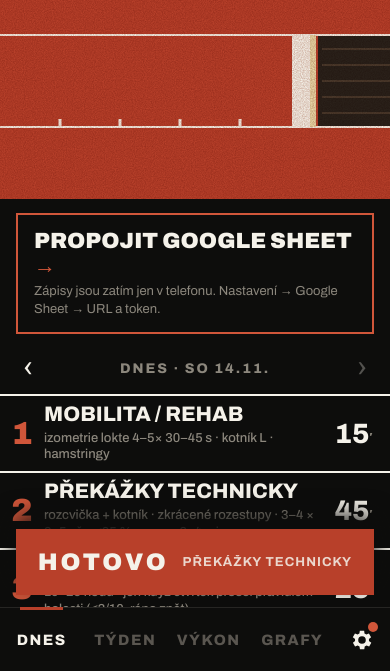
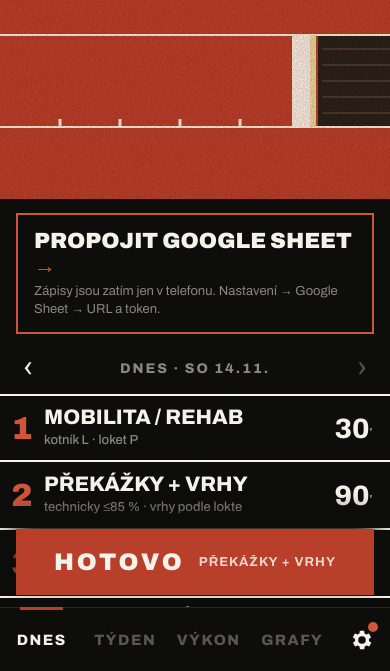
Before and after one commit to gasiunasdominik-lgtm/trenink-denik, a plain HTML site: page index.html in a window 390 px wide. Shown: the part 173-844 px from the top of the page. Drawn offline with Linux system fonts and the light colour scheme.

Commit message:
Šablona: jeden trénink denně s předepsaným obsahem, tvoje data beze změny
- každý den jedna jednotka (So navíc Sauna + masáž); pole `obsah` = předepsaný
  obsah, předvyplní se do zápisu a jde upravit v zápisu i v Nastavení → Šablona
- TEMPLATE_VERSION 3: mění se jen šablona; denní Mobilita / rehab se vrací
  na původní (kotník L · loket P, 30 min), když ji přepsala verze 2
- zápisy navázané na řádek, který v nové šabloně není, se dál zobrazují
- sw VERSION v20

Co-Authored-By: Claude Opus 5.5 <noreply@anthropic.com>

```diff
--- a/css/app.css
+++ b/css/app.css
@@ -337,6 +337,7 @@ textarea.text-in { resize: vertical; line-height: 1.4; }
 .tpl-unit .sel { grid-column: 1 / 3; }
 .tpl-unit .btn-x { grid-column: 3; grid-row: 1; }
 .tpl-unit .text-in { padding: 10px; font-size: 16px; }
+.tpl-unit .tpl-obsah { grid-column: 1 / -1; font-size: 14px; line-height: 1.35; }
 .tpl-min { grid-column: 1 / -1; display: flex; align-items: center; gap: 6px; color: var(--dim); font-size: 13px; }
 .tpl-min .text-in { width: 72px; }
 .chips { display: flex; flex-wrap: wrap; gap: 8px; }
--- a/js/calc/plan.js
+++ b/js/calc/plan.js
@@ -25,7 +25,10 @@ export function dayRows(datum) {
     const u = logged.find(x => x.id === id);
     return { id, plan: p, unit: u, ...p, ...(u || {}), done: !!u && u.min > 0, skipped: !!u?.skip, poradi: i };
   });
-  logged.filter(u => !u.id.includes('-p'))
+  // zápisy, které nejsou navázané na žádný řádek dnešní šablony (navíc, nebo ze staré šablony), se ukážou vždy
+  const used = new Set(rows.map(r => r.id));
+  // (vynechané nebo smazané řádky staré šablony se už neukazují)
+  logged.filter(u => !used.has(u.id) && !(u.id.includes('-p') && !(u.min > 0)))
     .sort((a, b) => partOrder(a) - partOrder(b) || a.id.localeCompare(b.id))
     .forEach((u, j) => rows.push({ id: u.id, plan: null, unit: u, ...u, done: u.min > 0, poradi: 100 + j }));
   return rows;
--- a/js/config.js
+++ b/js/config.js
@@ -41,35 +41,56 @@ export const TYPE_GROUPS = [['rychlost', 'Rychlost'], ['vytrvalost', 'Vytrvalost
 export const UNIT_DISC = [['100', '100 m'], ['dalka', 'Dálka'], ['koule', 'Koule'], ['vyska', 'Výška'], ['400', '400 m'], ['110pr', 'Překážky'],
   ['disk', 'Disk'], ['tyc', 'Tyč'], ['ostep', 'Oštěp'], ['1500', '1500 m'], ['stafeta', 'Štafeta']];
 
-const u = (typ, nazev, detail, min) => ({ typ, nazev, detail, min });
+const u = (typ, nazev, detail, min, extra = {}) => ({ typ, nazev, detail, min, ...extra });
 
 /**
- * Týdenní šablona: klíč = den v týdnu (1 = pondělí … 7 = neděle).
+ * Týdenní šablona: klíč = den v týdnu (1 = pondělí … 7 = neděle). Jeden trénink = jedna jednotka;
+ * `obsah` je předepsaný obsah, který se předvyplní do zápisu a dá se tam i v Nastavení upravit.
  * Plán vícebojaře od 11/2026: Po + Út těžké, St lehká, Čt technický, Pá těžký, So střední, Ne volno.
  */
 export const DEFAULT_TEMPLATE = {
-  1: [u('rychlost', 'Rychlost se sprintery', 'max rychlost · se skupinou · na konci nic navíc', 90)],
-  2: [{ ...u('technika', 'Výška', 'rozcvička + prevence · max. 10–12 skoků', 50), discipliny: 'vyska' },
-      u('vybusnost', 'Výskoky', 'SL RDL + flexe kyčle KB 12,5 kg 2×6/n · pogo s gumou 2–3×15 · RFE split jump 4×3/n · SL CMJ 3×3/n · pauza 2–3 min', 25),
-      u('tempo', 'Extenzivní tempo', '5–6× 200 m na 70–75 % · klus/chůze mezi úseky', 22),
-      u('sila', 'Bulharský dřep', 'týdny 1–2: 4×6, pak 5×6 · 10+10 kg · RPE 75–85 % · 3 s dolů, výbušně nahoru · pauza 2–3 min', 23)],
-  3: [u('aerobni', 'Rozběhání + ABC', 'regenerační tempo · odrazy jen symbolicky (skipy)', 30),
-      u('mobilita', 'Fyzio', 'powerball 3×30 s · KB rotace 3×8/str · mostík 1 noha 3×30 s · zápěstí + pronace 3×12 (izotonicky až po izometrii) · dead bug 2×8 · Pallof 2×8', 30)],
-  4: [{ ...u('technika', 'Tyč + vrh', 'se skupinou · ztuhlé nohy → kratší rozběh (4–6 kroků)', 90), discipliny: 'tyc,koule' },
-      u('sila', 'Horní polovina těla', '2–3 cviky × 3 série, převaha tahů · přítahy, shyby, landmine press, medicinbal · bez těžkého benche', 20)],
-  5: [{ ...u('rv', 'Rychlostní vytrvalost / 1500', 'se skupinou · nebo příprava na 1500/1000 m', 75), zamereni: 'rv,vytrvalost', discipliny: '1500' },
-      u('slabiny', 'Reverse nordic + core', 'reverse nordic 1×6 (od 3. týdne 2×6) · core 3×8–10', 10)],
-  6: [{ ...u('technika', 'Překážky technicky', 'rozcvička + kotník · zkrácené rozestupy · 3–4 × 3–5 př. · ≤85 % · pauza 3–4 min', 45), discipliny: '110pr' },
-      { ...u('technika', 'Vrhy podle fáze lokte', '10–25 hodů · jen když čtvrtek prošel pravidlem bolesti (≤3/10, ráno zpět)', 25), discipliny: 'koule' },
-      u('aerobni', 'Volitelný klus + strečink', 'klus 20–30 min, RPE ≤4 · vynech při nízkém HRV nebo ztuhlém hamstringu', 20),
-      u('regenerace', 'Sauna / masáž', 'regenerace', 45)],
+  1: [u('rychlost', 'Rychlost se sprintery', 'max rychlost · se skupinou', 90, {
+    obsah: '4min. Klus; 10min MMPR; technické cvičení na běh s mediky/gumou/malými překážkami; akcelerace + max rychlost [20–30m úseky podle trenéra, plná p.]; 4min. Klus',
+  })],
+  2: [u('technika', 'Výška + síla', 'výška → výskoky → tempo → bulharák', 120, {
+    zamereni: 'technika,vybusnost,sila,tempo', discipliny: 'vyska',
+    obsah: 'Warm up Running 2x(60-50-40-30-20s) p1 p3; 10min MMPR; izometrie loket; 4x running ABC, 4x jumping ABC; Výška [10–12x skoky ze 4/6 kroků]; '
+      + 'Příprava + stabilita: 8+8 RDL single leg + FX kyčle s 12,5kg KB, 2x20 pogo jumps (s gumou); '
+      + 'Výskoky: Rear foot elevated Split squat jump 3x(4+4) p. 2–3min., Single leg countermovement jump 3x(4+4); '
+      + 'Extenzivní tempo [5–6x 200m 70–75% p. klus/chůze]; '
+      + 'Bulgarian Split squat (excentricky dolu, explozivně nahoru) 3x(6+6) RPE 75-85% (10+10kg) p. 2–3min.; 400m výklus',
+  })],
+  3: [u('aerobni', 'Rozběhání + fyzio', 'lehký den · loket, core, mostík', 60, {
+    zamereni: 'aerobni,mobilita',
+    obsah: 'Warm up Running 6x60s p1; 10min MMPR; 10x30m ABC (odrazy jen skipy); '
+      + 'Fyzio: Powerball 3x30s, KB rotace 3x(8+8); Mostík na jedné noze 3x(30s+30s); '
+      + 'Zápěstní flexe 3x12, pronace s odporem 3x12 (izotonicky až po izometrické fázi); Core: dead bug 2x8, Pallof press s gumou 2x8',
+  })],
+  4: [u('technika', 'Tyč + vrh', 'se skupinou · horní polovina na konci', 110, {
+    zamereni: 'technika,sila', discipliny: 'tyc,koule',
+    obsah: '800m klus; 10min MMPR; 5x ABC; 2x rovinka; 20min plant drills; Tyč [skoky ze 6/8 kroků; ztuhlé nohy → kratší rozběh]; '
+      + 'Koule [odhody od prsou/z místa/sun]; Horní polovina: 3x (přítahy, shyby, landmine press, medicimbal) – bez těžkého benche; 120m výklus',
+  })],
+  5: [u('rv', 'Rychlostní vytrvalost', 'se skupinou · nebo příprava na 1500/1000m', 85, {
+    zamereni: 'rv,vytrvalost,slabiny', discipliny: '1500',
+    obsah: 'Warm up Running; 10min MMPR; 4x running ABC; 2x rovinka; RV / 1500m [úseky podle trenéra]; Reverse nordic 1x6 (od 3. týdne 2x6); Core 3x8–10; výklus',
+  })],
+  6: [u('technika', 'Překážky + vrhy', 'technicky ≤85 % · vrhy podle lokte', 90, {
+    zamereni: 'technika', discipliny: '110pr,koule',
+    obsah: 'Warm up Running; 10min MMPR + kotníková prevence; 4x ABC, 2x rovinka; Překážky [3–4x(3–5 překážek) zkrácené rozestupy ≤85% p. 3–4min.]; '
+      + 'Vrhy [10–25 hodů podle fáze lokte, jen když čtvrtek ≤3/10]; Klus 20–30min RPE ≤4 (vynechat při nízkém HRV/ztuhlém hamstringu); protažení',
+  }),
+      u('regenerace', 'Sauna + masáž', 'regenerace', 45)],
   7: [],
 };
 
-/** Verze výchozí šablony. Při zvýšení se uložená šablona jednou přepíše novou výchozí (viz store.mergeSettings). */
-export const TEMPLATE_VERSION = 2;
+/** Verze výchozí šablony. Při zvýšení se uložená šablona jednou nahradí novou (viz store.mergeSettings). */
+export const TEMPLATE_VERSION = 3;
 
-export const DEFAULT_DAILY = [u('mobilita', 'Mobilita / rehab', 'izometrie lokte 4–5× 30–45 s · kotník L · hamstringy', 15)];
+export const DEFAULT_DAILY = [u('mobilita', 'Mobilita / rehab', 'kotník L · loket P', 30)];
+
+/** Denní jednotka, kterou omylem nastavila verze 2 – při přechodu se vrací tvoje původní. */
+export const DAILY_V2 = [u('mobilita', 'Mobilita / rehab', 'izometrie lokte 4–5× 30–45 s · kotník L · hamstringy', 15)];
 
 export const DEFAULT_BODY_PARTS = ['P hamstring', 'L flexor kyčle', 'L kotník', 'P rameno', 'P loket'];
 
--- a/js/views/done.js
+++ b/js/views/done.js
@@ -51,6 +51,7 @@ export function openDone(row, datum, onSaved = () => {}) {
     nazev: row?.nazev ?? '',
     detail: row?.detail ?? '',
     plan_min: row?.plan?.min ?? null,
+    obsah: row?.plan?.obsah ?? '', // předepsaný obsah ze šablony; uložený zápis má vždy přednost
     ...(row?.unit || {}),
   };
   const prev = row?.unit ? { ...row.unit } : null;
--- a/js/views/settings.js
+++ b/js/views/settings.js
@@ -79,6 +79,7 @@ export function renderSettings() {
               Object.entries(TYPES).filter(([, t]) => t.group === g).map(([k, t]) => h('option', { value: k, selected: k === u.typ }, t.label))))),
           h('input.text-in', { value: u.nazev, placeholder: 'název', on: { change: e => { u.nazev = e.target.value; commit(list); } } }),
           h('input.text-in', { value: u.detail || '', placeholder: 'detail', on: { change: e => { u.detail = e.target.value; commit(list); } } }),
+          h('textarea.text-in.tpl-obsah', { rows: 3, placeholder: 'předepsaný obsah (předvyplní se do zápisu)', on: { change: e => { u.obsah = e.target.value; commit(list); } } }, u.obsah || ''),
           h('label.tpl-min', h('input.text-in', { value: u.min, inputmode: 'numeric', on: { change: e => { u.min = Number(e.target.value) || 0; commit(list); } } }), 'min'),
           h('button.btn-x', { 'aria-label': 'Odebrat', on: { click: () => { list.splice(i, 1); commit(list); draw(); } } }, '×'),
         )),
--- a/sw.js
+++ b/sw.js
@@ -1,5 +1,5 @@
 // Service worker: appka funguje offline. Při změně souborů zvyš VERSION.
-const VERSION = 'v19';
+const VERSION = 'v20';
 const SHELL = [
   './', 'index.html', 'manifest.webmanifest', 'css/app.css',
   'js/main.js', 'js/config.js', 'js/lib/dates.js',
```
Also changed, not shown: js/data/store.js (+7 -3 lines).
